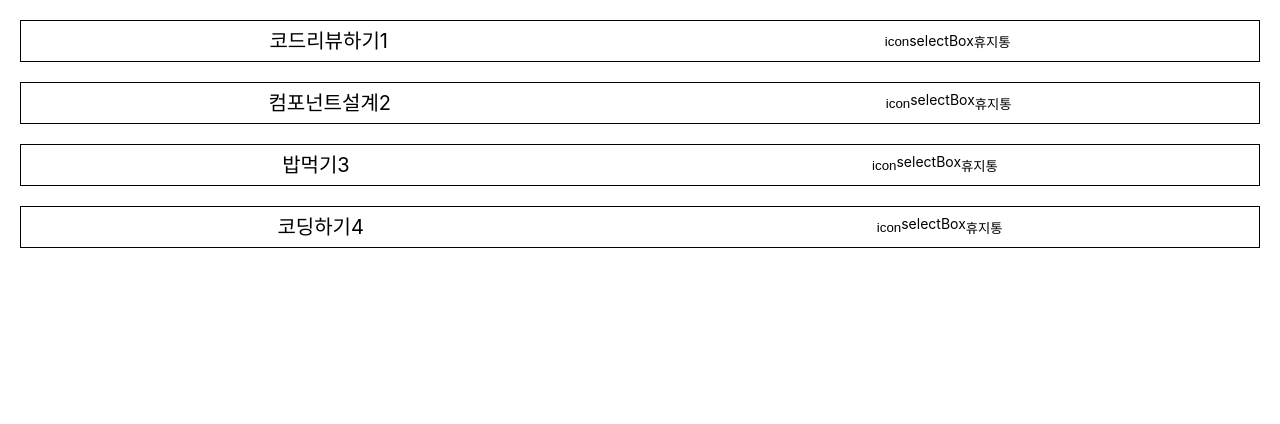
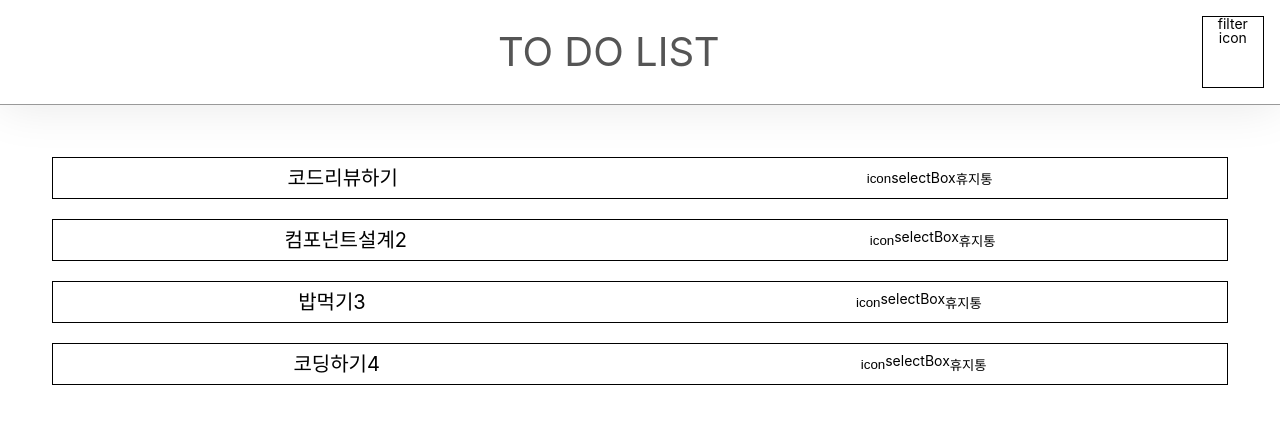
Before and after one commit to ONE-TED/5_moduCompany_team1, a React (Create React App) app: page / in a window 1280 px wide. Shown: the top 424 px of the page. Built offline with nearby package versions, Linux system fonts and the light colour scheme.

Commit message:
[#14] Feat: Header 구현 - TodoList 레이아웃 설정 - 임시 스타일링 적용

```diff
--- /dev/null
+++ b/src/Components/Header/Header.tsx
@@ -0,0 +1,43 @@
+import React from 'react';
+import styled from 'styled-components';
+
+const Header: React.FC = () => {
+  return (
+    <>
+      <HeaderLayout>
+        <HeaderTitleLayout>TO DO LIST</HeaderTitleLayout>
+        <FilterIconLayout>filter icon</FilterIconLayout>
+      </HeaderLayout>
+    </>
+  );
+};
+
+const HeaderLayout = styled.div`
+  position: sticky;
+  display: flex;
+  justify-content: center;
+
+  padding: 1rem;
+
+  border-bottom: 1px solid #999999;
+  box-shadow: 0 0 50px 0 rgba(0, 0, 0, 0.1);
+`;
+
+const HeaderTitleLayout = styled.div`
+  width: 95%;
+
+  padding: 1rem;
+
+  text-align: center;
+  color: #555555;
+  font-size: 2.5rem;
+`;
+
+const FilterIconLayout = styled.div`
+  width: 5%;
+  border: 1px solid black;
+
+  text-align: center;
+`;
+
+export default Header;
--- /dev/null
+++ b/src/Components/Header/index.ts
@@ -0,0 +1,2 @@
+import Header from './Header';
+export default Header;
--- a/src/Pages/TodoList/TodoList.tsx
+++ b/src/Pages/TodoList/TodoList.tsx
@@ -1,11 +1,17 @@
 import React from 'react';
 import styled from 'styled-components';
 
+import Header from 'Components/Header';
+
 const TodoList: React.FC = () => {
   return (
+    <TodoListTemplate>
+      <Header />
+
+      <TodoItemsLayout>
         <ul style={{ padding: '20px' }}>
           <Li>
-        <span style={{ fontSize: '20px' }}>코드리뷰하기1</span>
+            <span style={{ fontSize: '20px' }}>코드리뷰하기</span>
             <div style={{ display: 'flex', alignItems: 'center' }}>
               <button>icon</button>
               <div>selectBox</div>
@@ -37,8 +43,22 @@ const TodoList: React.FC = () => {
             </div>
           </Li>
         </ul>
+      </TodoItemsLayout>
+    </TodoListTemplate>
   );
 };
+
+const TodoListTemplate = styled.div`
+  background: white;
+
+  display: flex;
+  flex-direction: column;
+`;
+
+const TodoItemsLayout = styled.div`
+  overflow-y: scroll;
+  margin: 2rem;
+`;
 
 const Li = styled.li`
   padding: 10px 0;
```
Lines whose indentation alone changed are shown as unchanged.
